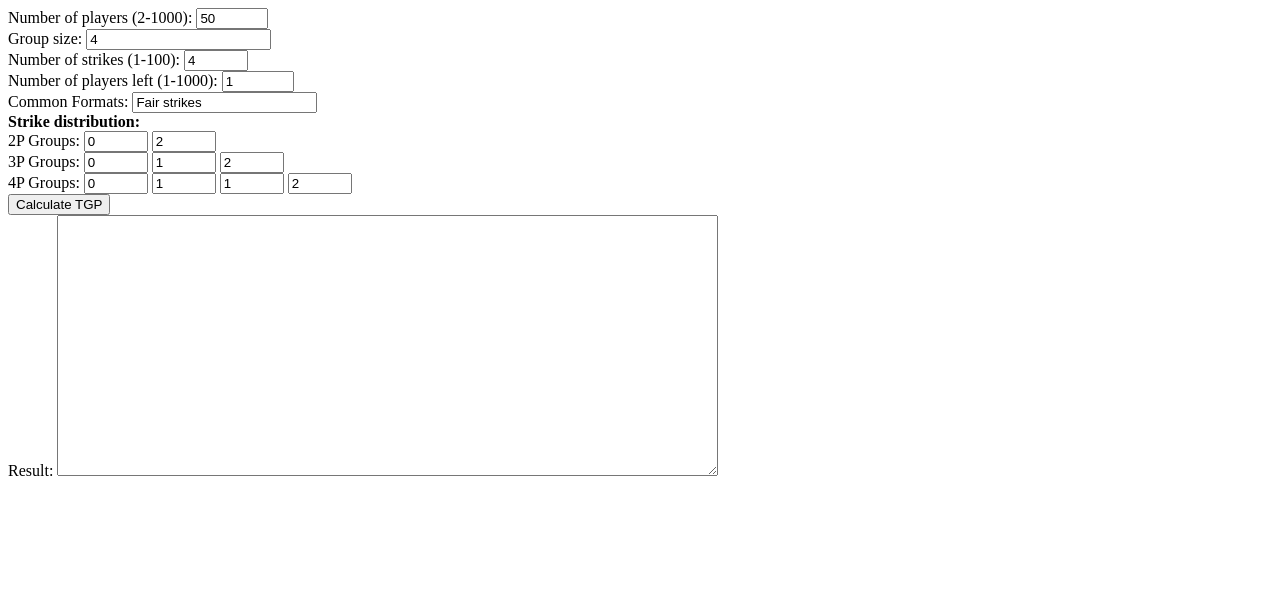
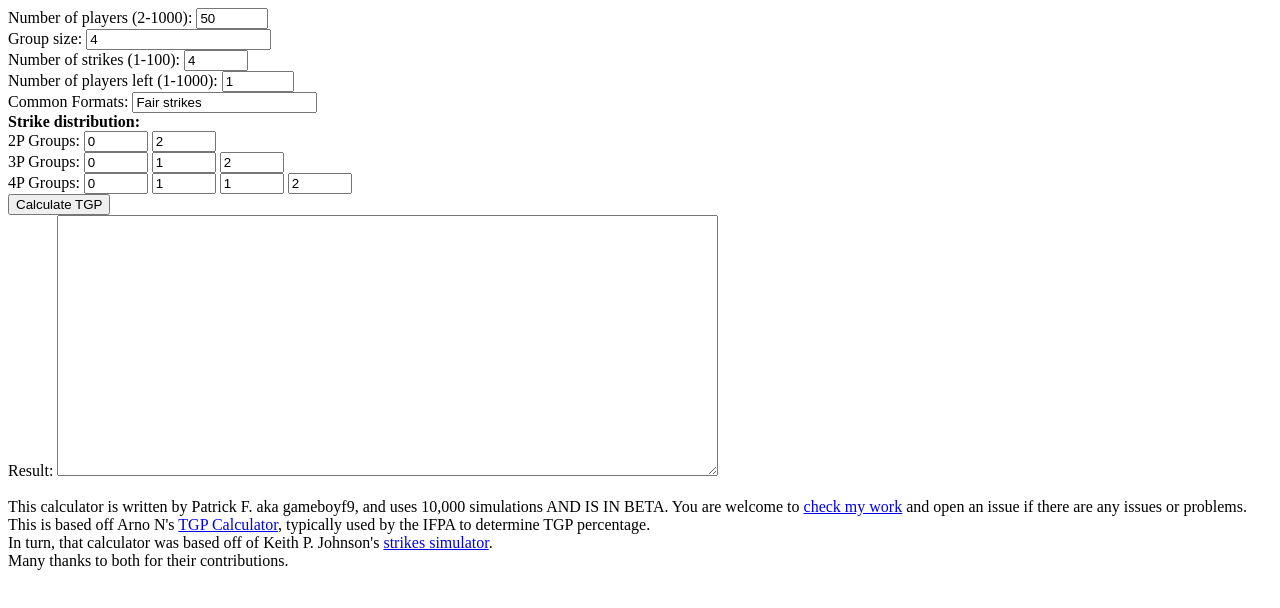
Before and after one commit to tommyvernieri/gameboy9.github.io, a plain HTML site: page index.html in a window 1280 px wide. Drawn offline with Linux system fonts and the light colour scheme.

Commit message:
Added credits

```diff
--- a/index.html
+++ b/index.html
@@ -75,6 +75,12 @@
 	<div>
 		<label>Result:</label>
 		<textarea id="tgpResult" name="tgpResult" rows="17" cols="80"></textarea>
+	</div>
+	<div>
+	<br>This calculator is written by Patrick F. aka gameboyf9, and uses 10,000 simulations AND IS IN BETA.  You are welcome to <a href="https://github.com/gameboy9/gameboy9.github.io">check my work</a> and open an issue if there are any issues or problems.
+	<br>This is based off Arno N's <a href="https://strikestgp.slapsave.com/">TGP Calculator</a>, typically used by the IFPA to determine TGP percentage.
+	<br>In turn, that calculator was based off of Keith P. Johnson's <a href="http://tiltforums.com/t/thoughts-on-group-knockout-strikes-format-w-3-strikes-per-group/2166/119">strikes simulator</a>.
+	<br>Many thanks to both for their contributions.
 	</div>
 </body>
 </html>
```
